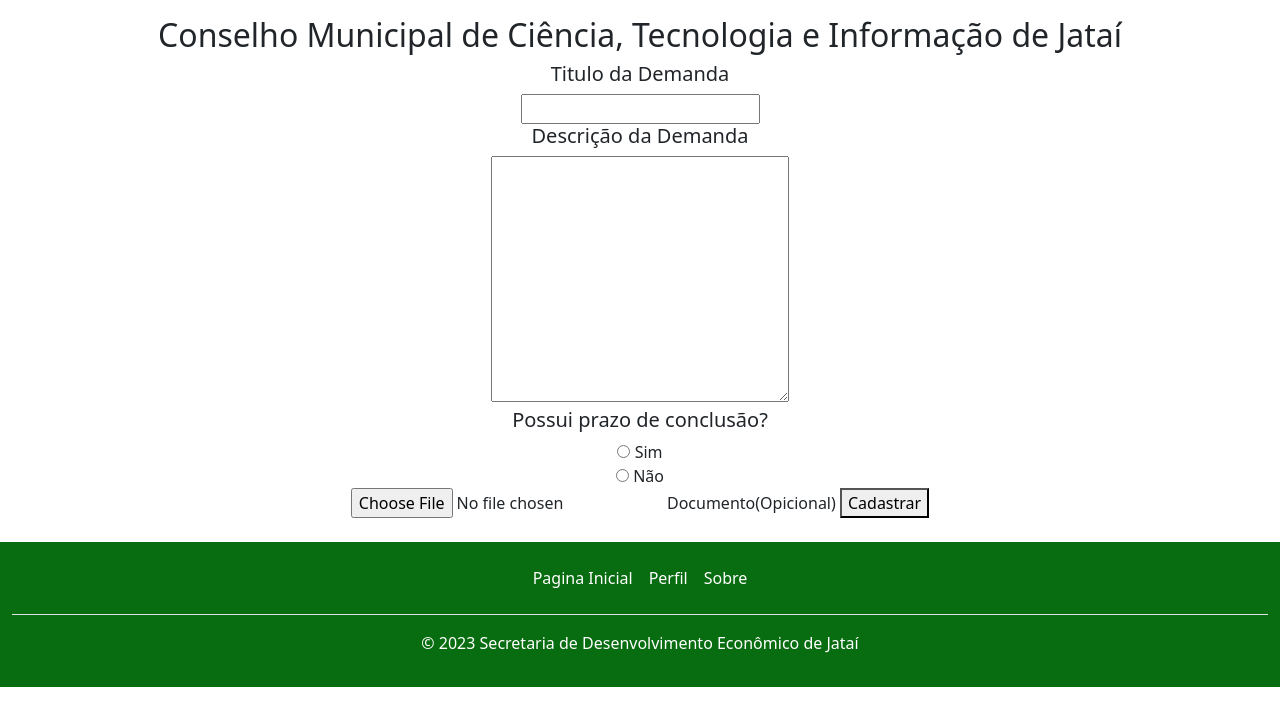
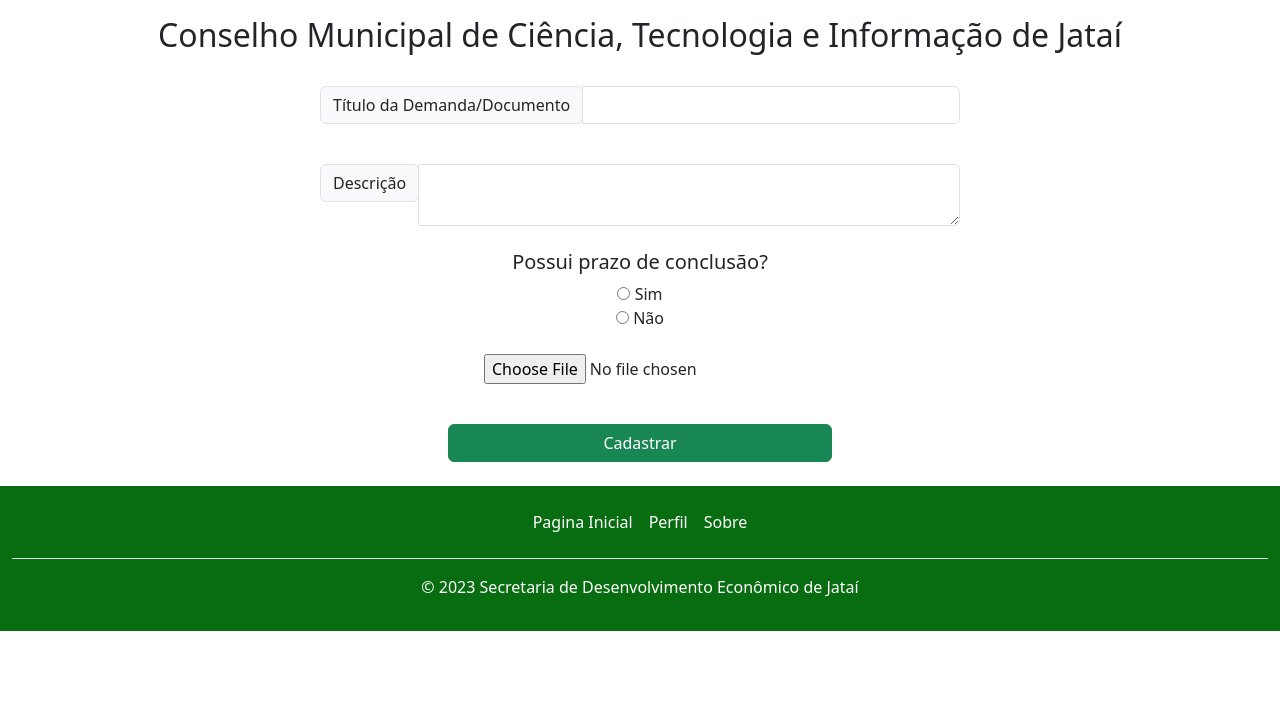
Before and after one commit to SrLucca/demand_now, a Django app: page / in a window 1280 px wide. Shown: the part 83-800 px from the top of the page. Run offline with Django 4.2, Linux system fonts and the light colour scheme; a user stored in the database is signed in; data comes from the database, SQL or seed files in the repository.

Commit message:
adiciao de tags bootstrap

```diff
--- a/cmcti/home/templates/pages/home.html
+++ b/cmcti/home/templates/pages/home.html
@@ -19,21 +19,45 @@
 
 <form action="" method="post" class="form-group text-center">
     {% csrf_token %}
-    <h5>Titulo da Demanda</h5>
-    <input type="text" name="titulo" required>
-    <h5>Descrição da Demanda</h5>
-    <textarea name="descricao" id="" cols="30" rows="10" required></textarea>
+    <br>
+
+    <div style="width: 50%;" class="input-group mb-3">
+        <div class="input-group-prepend">
+            <span class="input-group-text" id="basic-addon1">Título da Demanda/Documento</span>
+        </div>
+        <input type="text" class="form-control" name="titulo" aria-describedby="basic-addon1">
+        </div>
+
+        <br>
+
+        <div style="width: 50%;" class="input-group">
+            <div class="input-group-prepend">
+                <span class="input-group-text">Descrição</span>
+            </div>
+            <textarea class="form-control" name="descricao"></textarea>
+        </div>
+
+        <br>
 
     <h5>Possui prazo de conclusão?</h5>
     <input onclick="informaData(1)" type="radio" id="sim" name="prazo" value="Sim">
     <label for="sim">Sim</label><br>
-    <input class="text-center" style="display: none;" type="date" name="data" id="data">
+    <input class="text-center" style="display: none;     margin-left: auto;
+    margin-right: auto;" type="date" name="data" id="data">
     <input onclick="informaData(2)" type="radio" id="nao" name="prazo" value="Nao">
     <label for="nao">Não</label><br>
-    <input id="doc" type="file" name="doc">
-    <label for="doc">Documento(Opicional)</label>
 
-    <button type="submit">Cadastrar</button>
+        <br>
+
+    <div class="input-group mb-3">
+        <div class="custom-file">
+          <input type="file" class="custom-file-input" id="inputGroupFile02">
+        </div>
+      </div>
+
+      <br>
+
+    <button type="submit" class="btn btn-success" style="width: 30%;">Cadastrar</button>
 </form>
 
 <script>
```
